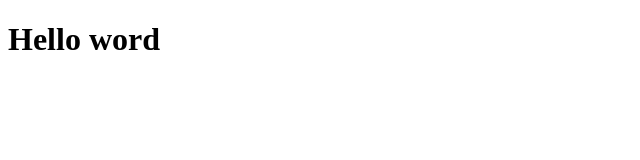
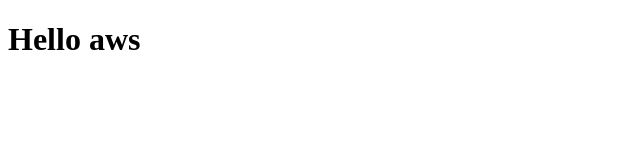
Before and after one commit to Petropavlovskoy/Prostoe-testovoe, a website: page index.html in a window 1280 px wide. Shown: the full height of the page, 0-640 px from the left. Drawn offline with Linux system fonts and the light colour scheme.

Commit message:
Update index.html

```diff
--- a/index.html
+++ b/index.html
@@ -7,7 +7,7 @@
     <title>Document</title>
 </head>
 <body>
-    <h1> Hello word</h1>
+    <h1> Hello aws</h1>
 
 </body>
 </html>
```
